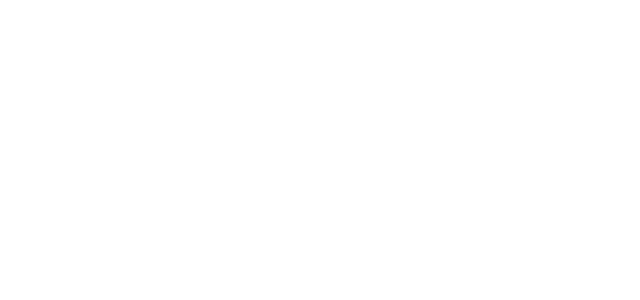
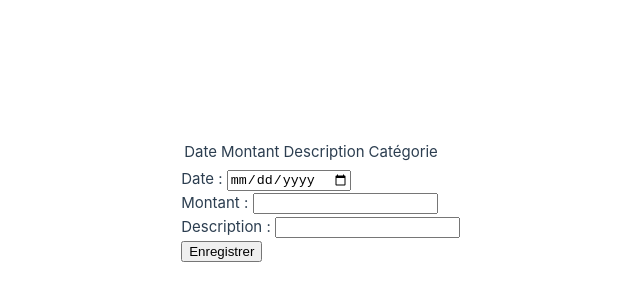
Before and after one commit to Snowky92/vue-project, a Vue app: page / in a window 1280 px wide. Shown: the part 200-500 px from the top of the page, without its empty margins (180-820 px from the left). Built offline with nearby package versions, Linux system fonts and the light colour scheme.

Commit message:
création du tableau et du form et html

```diff
--- a/src/App.vue
+++ b/src/App.vue
@@ -1,4 +1,31 @@
 <script setup>
-import { RouterLink, RouterView } from 'vue-router'
-import HelloWorld from './components/HelloWorld.vue'
 </script>
+
+
+<template>
+
+<div class="table">
+  <table>
+    <tr>
+      <th>Date</th>
+      <th>Montant</th>
+      <th>Description</th>
+      <th>Catégorie</th>
+    </tr>
+  </table>
+
+  <form action="" method="get" class="form">
+    <label>Date : </label>
+    <input type="date" name="date" id="date" required><br>
+    <label>Montant : </label>
+    <input type="text" name="montant" id="montant" required><br>
+    <label>Description : </label>
+    <input type="text" name="description" id="description" required><br>
+    <input type="submit" value="Enregistrer">
+  </form>
+</div>
+
+</template>
+
+<style>
+</style>
```
